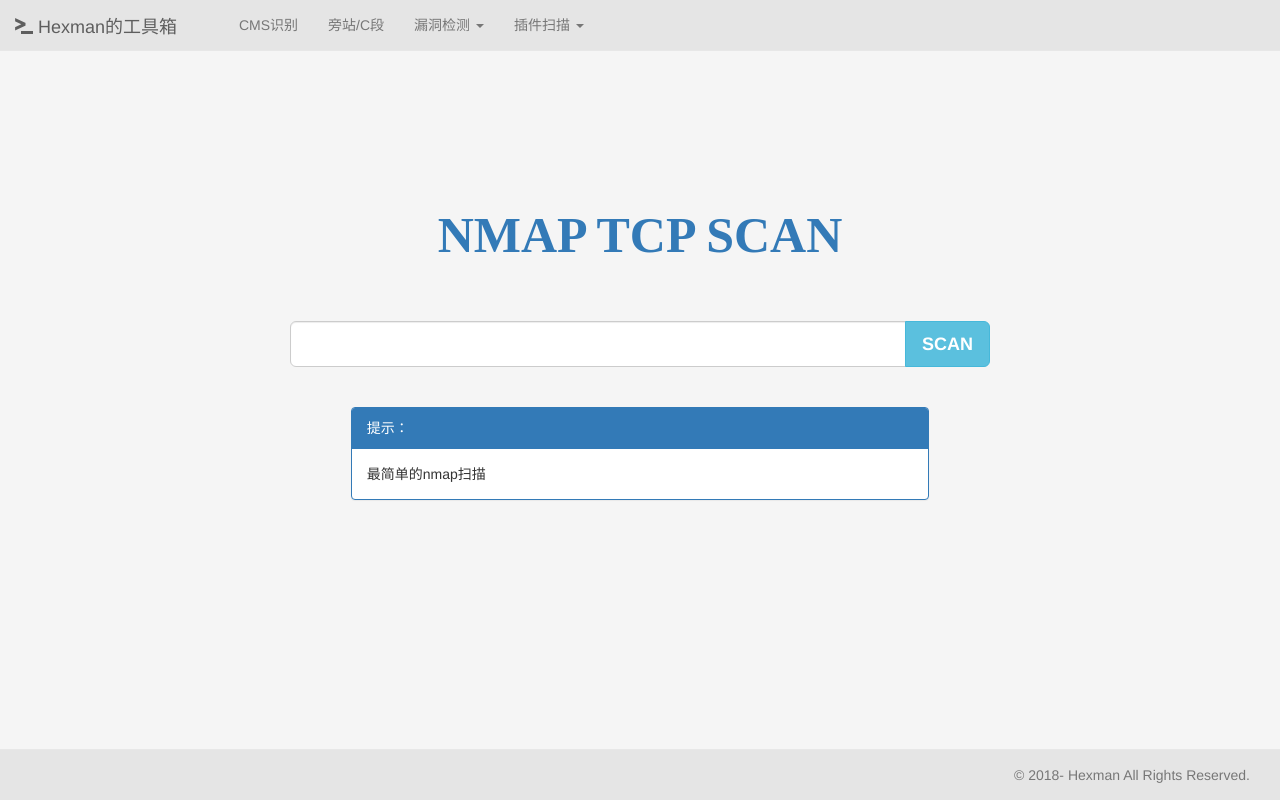
After one commit to iceyhexman/onlinetools, a Flask app: page /nmap in a window 1280 px wide. The commit adds this page. Run offline with Flask 2, Linux system fonts and the light colour scheme; some libraries are stand-ins or nearby versions.

Commit message:
fix [issue #4] change portscaner to nmap

```diff
--- a/cmsscan/__init__.py
+++ b/cmsscan/__init__.py
@@ -86,8 +86,9 @@ def websockettest():
 def subdomain():
     return render_template('subdomain.html',title='子域名获取')
 
-
-
+@app.route('/nmap')
+def nmap():
+    return render_template('nmap.html',title='nmap扫描')
 
 '''
 
@@ -207,3 +208,8 @@ def cms_api():
 def subdomain_api():
     domain_json=getjson()
     return requests.get("http://ce.baidu.com/index/getRelatedSites?site_address={domain}".format(domain=domain_json['domain'])).text
+
+@app.route('/api/nmap',methods=['post'])
+def nmap_api():
+    target_json=getjson()
+    return jsonify({'data':requests.get("https://api.hackertarget.com/nmap/?q={target}".format(target=target_json['target'].replace("http:","").replace("https:","").replace("/",""))).text})
--- a/cmsscan/templates/base.html
+++ b/cmsscan/templates/base.html
@@ -45,7 +45,6 @@
                     <li><a href="/search">搜索&利用</a></li>
                 </ul>
       </li>
-      <li><a href="/portscan">端口扫描</a></li>
       <li class="dropdown">
                 <a href="#" class="dropdown-toggle" data-toggle="dropdown">
                     插件扫描
@@ -53,7 +52,7 @@
                 </a>
                 <ul class="dropdown-menu">
                     <li><a href="/subdomain">子域名查询</a></li>
-                    <li><a href="#">nmap(待续)</a></li>
+                    <li><a href="/nmap">nmap</a></li>
                     <li class="divider"></li>
                     <li><a href="#">插件中心（待完成）</a></li>
                 </ul>
--- /dev/null
+++ b/cmsscan/templates/nmap.html
@@ -0,0 +1,56 @@
+{% extends "base.html" %}
+{% block content %}
+<div class="main">
+	<div class="row">
+		<div class="col-md-12">
+			<div class="text-wrap">
+				NMAP TCP SCAN
+			</div>
+		</div>
+	</div>
+	<div class="row">
+		<div class="col-lg-12">
+			<div class="input-group input-group-lg">
+				<input type="text" id="target" class="form-control" aria-label="..." name="domain">
+				<div class="input-group-btn">
+					<button type="button" id="nmap" class="btn btn-info btn-lg search-btn" aria-haspopup="true" aria-expanded="false"><b>SCAN</b></button>
+				</div>
+			</div>
+		</div>
+    </div>
+    <div class="row main-panel">
+        <div class="col-md-1"></div>
+			<div class="col-md-10">
+				<div id="colo" class="panel panel-primary">
+                    <div class="panel-heading" id="ti">提示：</div>
+                        <div class="panel-body" id="notice" style="word-wrap:break-word; word-break:break-all;display:block">
+						    最简单的nmap扫描
+					    </div>
+
+                </div>
+			</div>
+    </div>
+    <div class="row">
+		<div class="col-md-10">
+			<div class="text-wrap">
+				&nbsp;&nbsp;&nbsp;&nbsp;&nbsp;&nbsp;
+			</div>
+		</div>
+	</div>
+</div>
+<script>
+nmap_api="/api/nmap"
+function request(target){
+    $("#colo").removeClass("panel-primary").addClass("panel-success")
+    $('#notice').html("请稍等...")
+    $.post(nmap_api,JSON.stringify({"target":target}),function (results){
+    	    $('#notice').html("<pre>"+results.data+"</pre>")
+    },"json");
+}
+$(function() {
+    $('#nmap').click(function() {
+            request($("#target").val())
+    });
+});
+</script>
+{% endblock %}
```
Also changed, not shown: cmsscan/model/hardware/firewall/juniper_netscreen_backdoor.py (+40 -31 lines).
